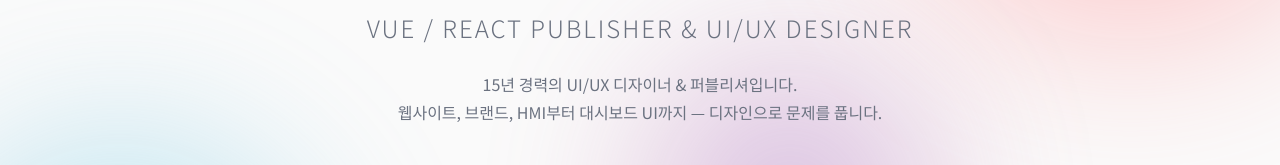
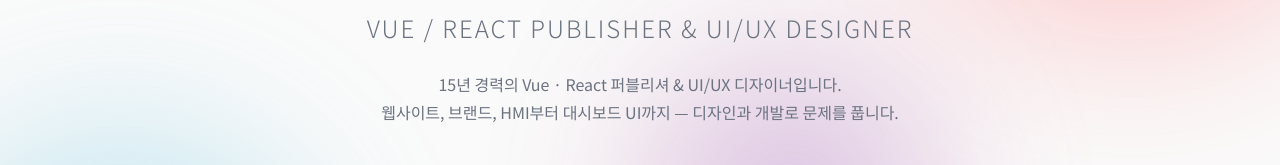
Before and after one commit to heralife/portfolio, a React (Vite) app: page /#/ in a window 1280 px wide. Shown: the part 347-512 px from the top of the page. Built offline with nearby package versions, Linux system fonts and the light colour scheme; no server answers.

Commit message:
Update hero desc to Vue/React publisher

```diff
--- a/src/components/Hero.jsx
+++ b/src/components/Hero.jsx
@@ -10,8 +10,8 @@ export default function Hero() {
         <Name>명현화<Dot>.</Dot></Name>
         <Title>Vue / React Publisher & UI/UX Designer</Title>
         <Desc>
-          15년 경력의 UI/UX 디자이너 &amp; 퍼블리셔입니다.<br />
-          웹사이트, 브랜드, HMI부터 대시보드 UI까지 — 디자인으로 문제를 풉니다.
+          15년 경력의 Vue · React 퍼블리셔 &amp; UI/UX 디자이너입니다.<br />
+          웹사이트, 브랜드, HMI부터 대시보드 UI까지 — 디자인과 개발로 문제를 풉니다.
         </Desc>
         <ButtonRow>
           <PrimaryBtn href="#works">작업 보기</PrimaryBtn>
```
